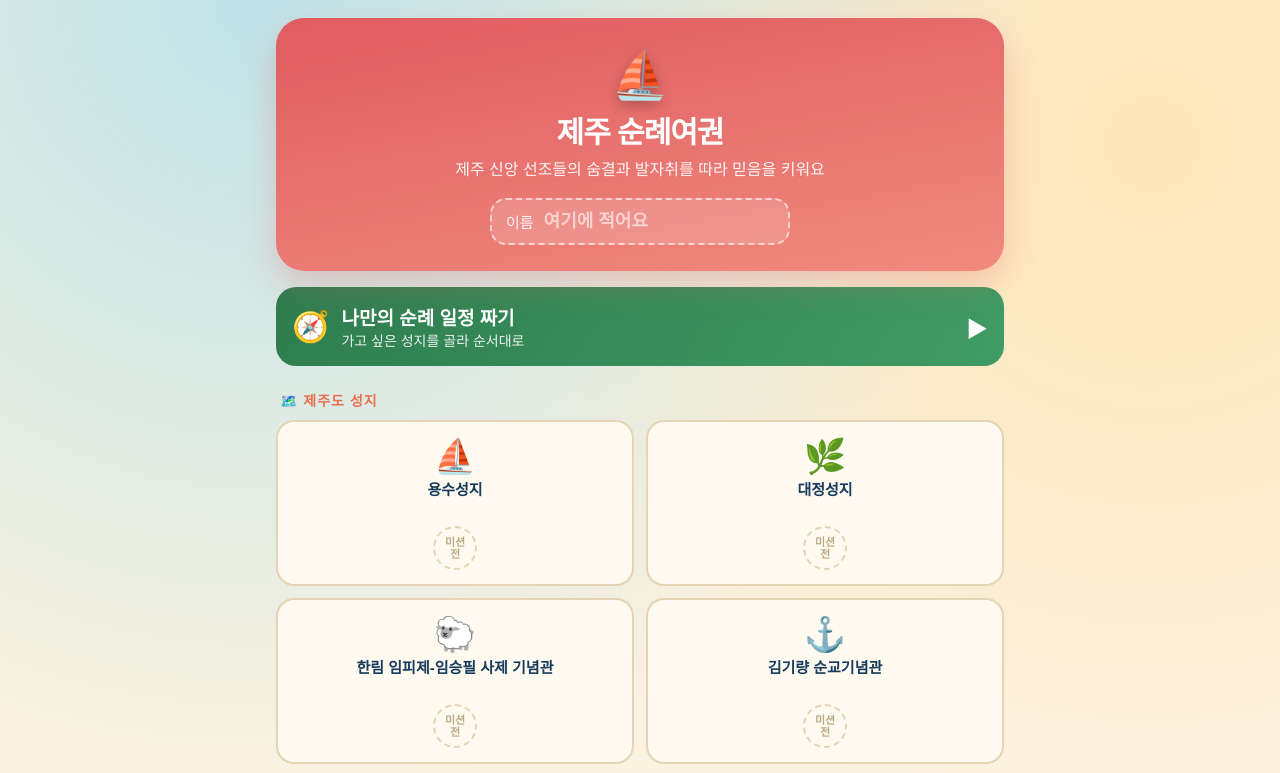
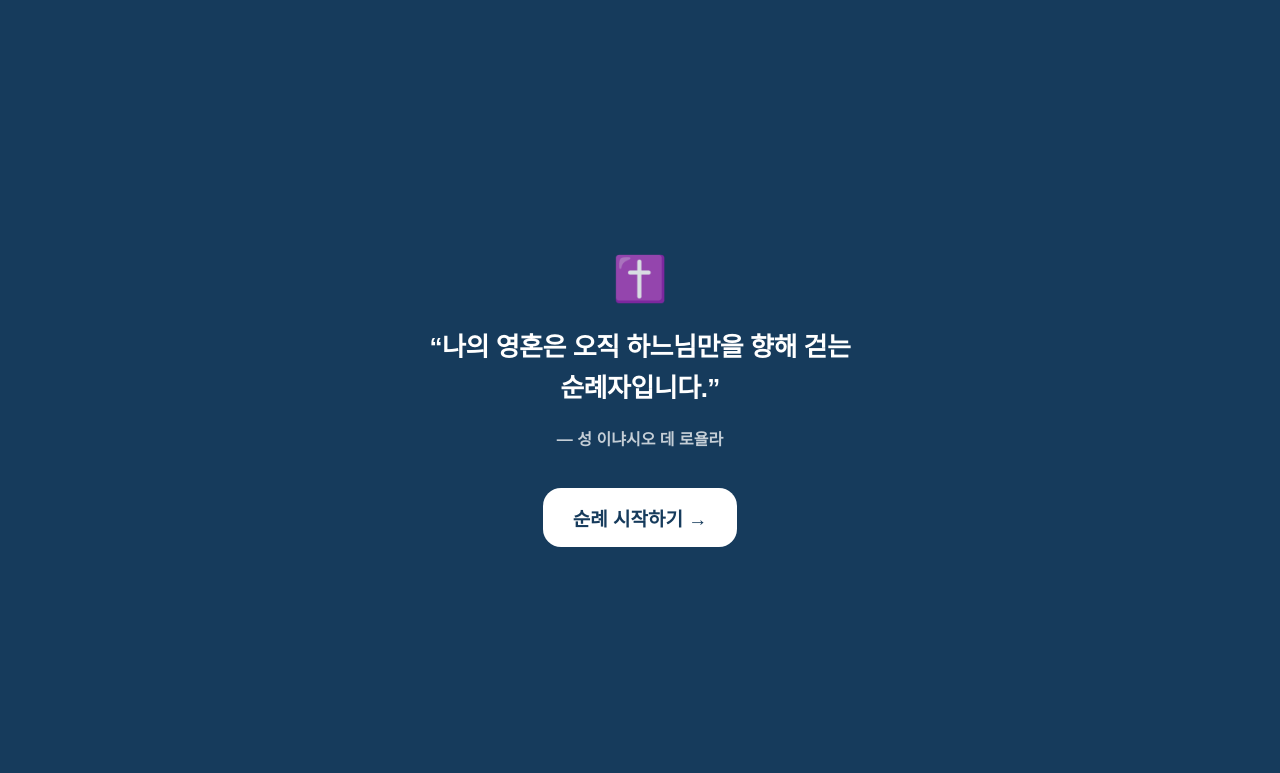
Before and after one commit to lit-jouissance/jejupilgrimage, a plain HTML site: page index.html in a window 1280 px wide. Shown: the top 773 px of the page. Drawn offline with Linux system fonts and the light colour scheme.

Commit message:
Add files via upload

```diff
--- a/index.html
+++ b/index.html
@@ -378,9 +378,31 @@
   .course-drop{background:#eef2f0;border:none;border-radius:12px;color:#5a6b62;font-size:13px;font-weight:800;padding:8px 11px;cursor:pointer;font-family:inherit;margin-left:6px;}
   .course-add{margin-left:auto;border:none;border-radius:12px;font-size:14px;font-weight:800;padding:9px 13px;cursor:pointer;font-family:inherit;background:var(--sea-deep);color:#fff;}
   .course-add:disabled{background:#cfd8dc;color:#fff;}
+
+  /* ---- 대문(스플래시) ---- */
+  #splash{position:fixed;inset:0;z-index:1000;background:#163b5c;color:#fff;
+    display:flex;align-items:center;justify-content:center;padding:34px;}
+  .splash-inner{max-width:560px;text-align:center;animation:fade .5s ease;}
+  .splash-mark{font-size:44px;opacity:.85;margin-bottom:22px;}
+  .splash-quote{font-size:26px;font-weight:800;line-height:1.55;letter-spacing:-.5px;word-break:keep-all;}
+  .splash-by{font-size:16px;opacity:.75;margin-top:18px;font-weight:700;}
+  .splash-btn{margin-top:38px;background:#fff;color:#163b5c;border:none;border-radius:18px;
+    font-family:inherit;font-size:19px;font-weight:800;padding:16px 30px;cursor:pointer;}
+  .splash-btn:active{transform:scale(.97);}
 </style>
 </head>
 <body>
+
+<!-- ===================== 대문 ===================== -->
+<div id="splash">
+  <div class="splash-inner">
+    <div class="splash-mark">✝️</div>
+    <div class="splash-quote" id="splashQuote">…</div>
+    <div class="splash-by" id="splashBy"></div>
+    <button class="splash-btn" onclick="enterApp()">순례 시작하기 →</button>
+  </div>
+</div>
+
 <div class="wrap">
 
   <!-- ===================== HOME ===================== -->
@@ -445,8 +467,8 @@
       </div>
     </div>
 
-    <button class="reset" onclick="openTeacher()">📋 순례 기록 보기 (관리자)</button>
-    <button class="reset" onclick="resetAll()">처음부터 다시 시작 (관리자)</button>
+    <button class="reset" onclick="openTeacher()">📋 순례 기록 보기 (선생님용)</button>
+    <button class="reset" onclick="resetAll()">처음부터 다시 시작 (선생님용)</button>
   </section>
 
   <!-- ===================== 다른 성지 상세 ===================== -->
@@ -725,14 +747,14 @@ function save(){try{localStorage.setItem(KEY,JSON.stringify(state));}catch(e){}c
 /* 사용하려면 아래 FIREBASE_CONFIG에 본인 프로젝트 설정을 붙여넣고,
    TEACHER_PIN을 원하는 숫자로 바꾸세요. 비워두면 이 기기 안에서만 저장됩니다. */
 var FIREBASE_CONFIG={
- apiKey: "AIzaSyDiUPDAipBHyfwSpbflBERYFyVLAslorJ4",
-  authDomain: "jeju-pilgrimage-653d9.firebaseapp.com",
-  projectId: "jeju-pilgrimage-653d9",
-  storageBucket: "jeju-pilgrimage-653d9.firebasestorage.app",
-  messagingSenderId: "861297947695",
-  appId: "1:861297947695:web:f52e64a53da2eda4be02da"
+  apiKey:"",
+  authDomain:"",
+  projectId:"",
+  storageBucket:"",
+  messagingSenderId:"",
+  appId:""
 };
-var TEACHER_PIN="1360";
+var TEACHER_PIN="1234";
 
 var cloudDb=null;
 function initCloud(){
@@ -1461,6 +1483,27 @@ function resetAll(){
 }
 
 /* ---------------- init ---------------- */
+var SAINT_QUOTES=[
+  {t:'행복합니다, 마음속으로 순례의 길을 생각할 때 당신께 힘을 얻는 사람들!',by:'시편 84,6'},
+  {t:'환난은 인내를 자아내고 인내는 수양을, 수양은 희망을 자아냅니다. 그리고 희망은 우리를 부끄럽게 하지 않습니다.',by:'로마 5,3-5'},
+  {t:'저는 이 땅에서 이방인일 뿐, 제게서 당신 계명을 감추지 마소서.',by:'시편 119,19'},
+  {t:'우리는 아직 고정된 거처가 없는 길 위의 나그네입니다.',by:'성 아우구스티노'},
+  {t:'나의 영혼은 오직 하느님만을 향해 걷는 순례자입니다.',by:'성 이냐시오 데 로욜라'},
+  {t:'하늘로 가는 그 모든 길이, 이미 하늘입니다.',by:'시에나의 성녀 가타리나'},
+  {t:'인생은 낯선 여관에서 보내는 하룻밤과 같습니다.',by:'아빌라의 성녀 데레사'},
+  {t:'이 세상에서 우리는 나그네이며 순례자입니다.',by:'토마스 아 켐피스'},
+  {t:'믿는 이는 이 세상을 지나가는 순례자입니다.',by:'성 요한 바오로 2세'},
+  {t:'용기를 내어라.',by:'성 김대건 안드레아'}
+];
+function showSplash(){
+  var q=SAINT_QUOTES[Math.floor(Math.random()*SAINT_QUOTES.length)];
+  var qt=document.getElementById('splashQuote'),by=document.getElementById('splashBy');
+  if(qt)qt.textContent='“'+q.t+'”';
+  if(by)by.textContent='— '+q.by;
+}
+function enterApp(){var s=document.getElementById('splash');if(s)s.style.display='none';}
+showSplash();
+
 var ni=document.getElementById('nameInput');
 ni.value=state.name||'';
 ni.addEventListener('input',function(){state.name=ni.value;save();});
```
